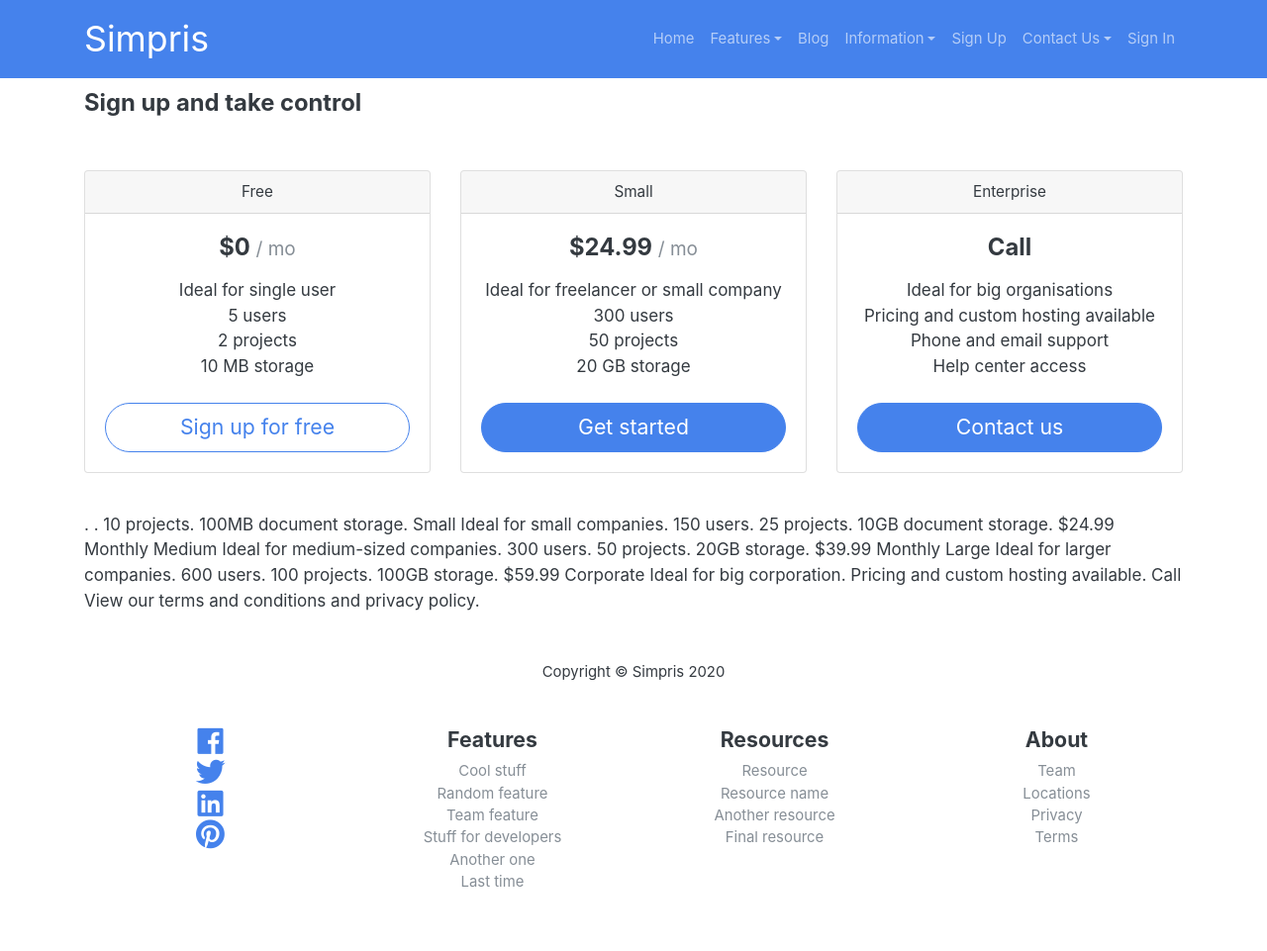
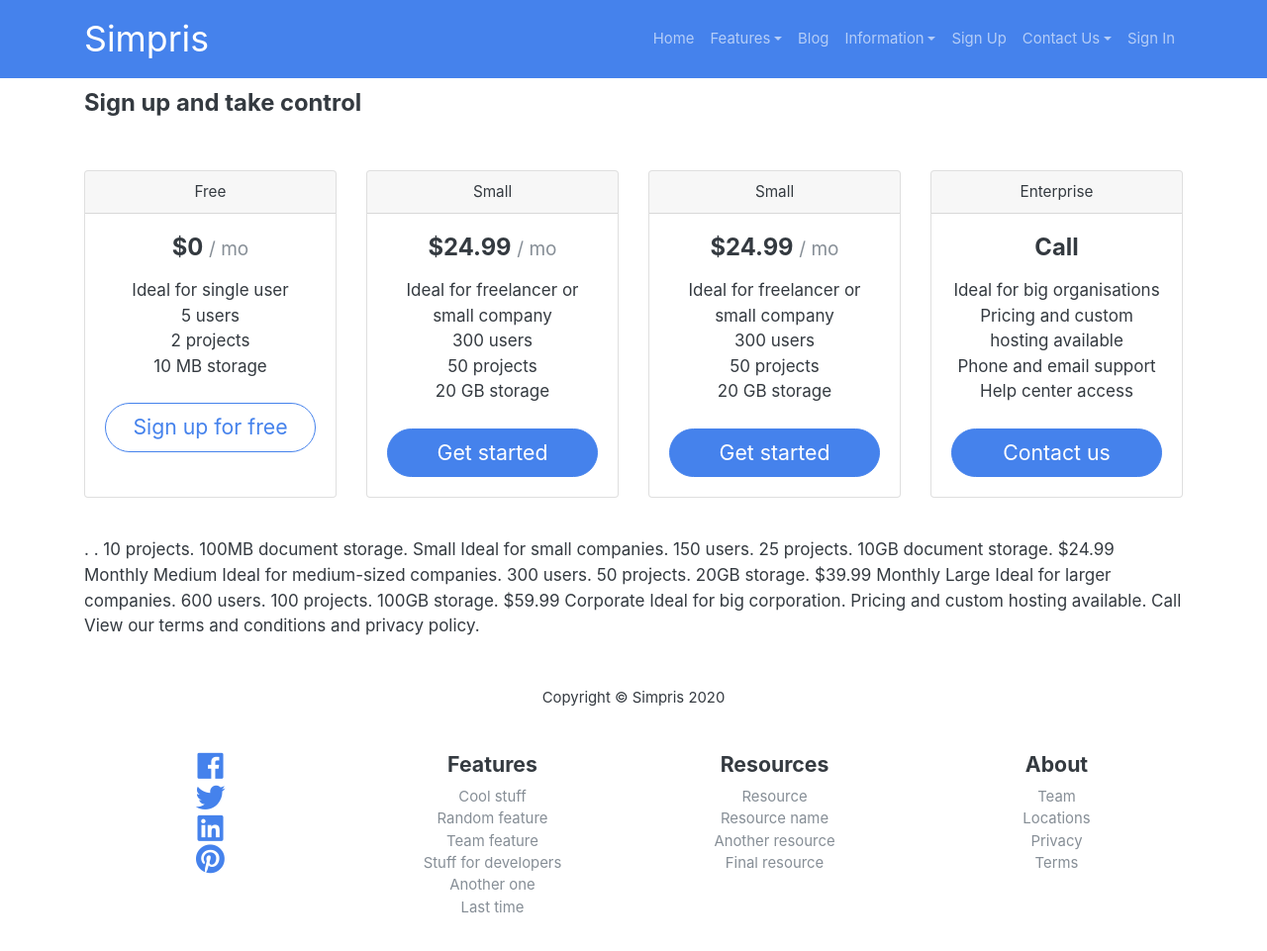
Before and after one commit to Grafrajohn/si, a Jekyll site: the page built from sign-up-and-take-control.html, in a window 1280 px wide and 992 px high. Shown: the top 961 px of the window at 99% size. Built offline with Jekyll 4.4.1, drawn with Linux system fonts in a browser that asks for light colours; nearby versions of some CDN libraries.

Commit message:
Update sign-up-and-take-control.html

```diff
--- a/sign-up-and-take-control.html
+++ b/sign-up-and-take-control.html
@@ -21,6 +21,21 @@ layout: page
               <li>10 MB storage</li>
             </ul>
             <button type="button" class="btn btn-lg btn-block btn-outline-primary">Sign up for free</button>
+          </div>
+        </div>
+        <div class="card mb-4 box-shadow">
+          <div class="card-header">
+            <h4 class="my-0 font-weight-normal">Small</h4>
+          </div>
+          <div class="card-body">
+            <h1 class="card-title pricing-card-title">$24.99 <small class="text-muted">/ mo</small></h1>
+            <ul class="list-unstyled mt-3 mb-4">
+              <li>Ideal for freelancer or small company</li>
+              <li>300 users</li>
+              <li>50 projects</li>
+              <li>20 GB storage</li>
+            </ul>
+            <button type="button" class="btn btn-lg btn-block btn-primary">Get started</button>
           </div>
         </div>
         <div class="card mb-4 box-shadow">
```
